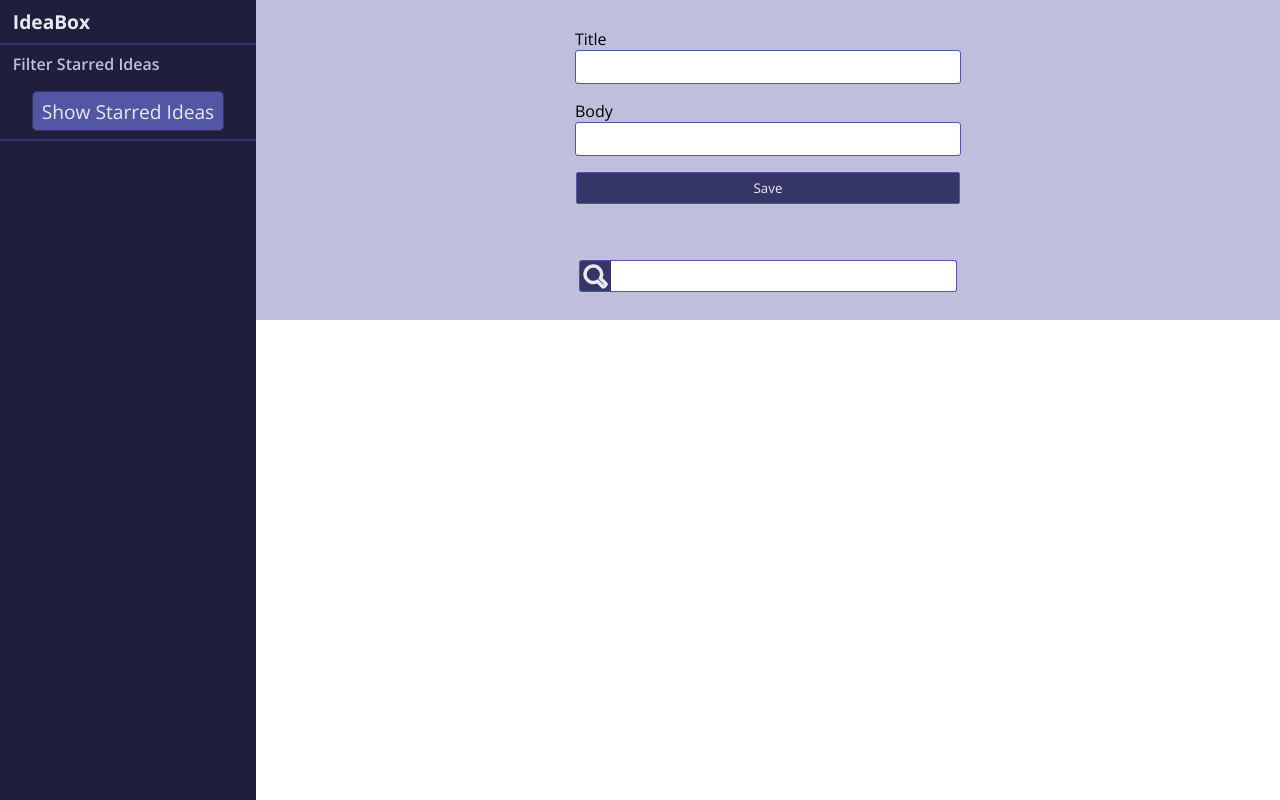
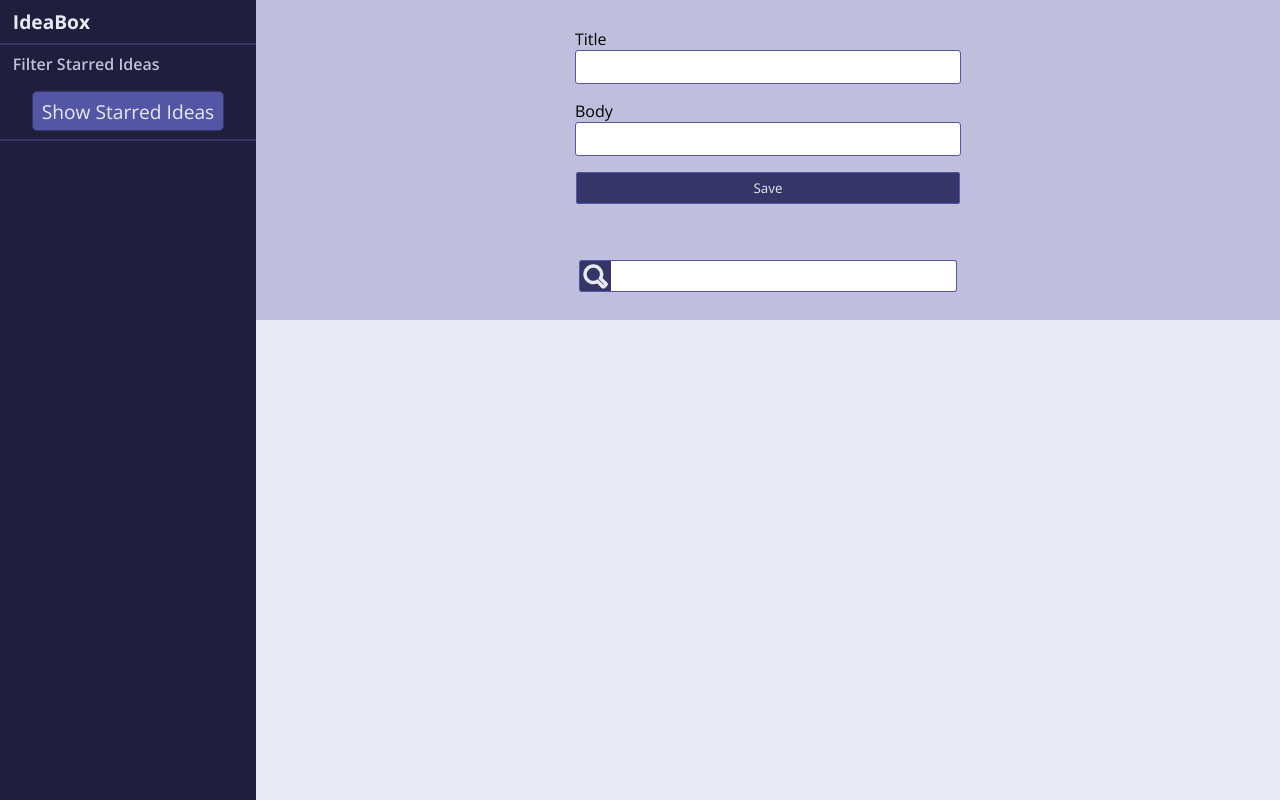
Before and after one commit to nathanielmillard/idea-box, a React (Create React App) app: page / in a window 1280 px wide. Built offline with nearby package versions, Linux system fonts and the light colour scheme.

Commit message:
Basic format on card area.

```diff
--- a/src/Components/CardArea/CardArea.css
+++ b/src/Components/CardArea/CardArea.css
@@ -0,0 +1,9 @@
+.CardArea {
+  background-color: #eaeaf4;
+  height: 56vh;
+  overflow: scroll;
+  padding: 2vh 1vh 2vh 1vh;
+  display: flex;
+  flex-direction: row;
+  flex-wrap: wrap;
+}
--- a/src/Components/IdeaCard/IdeaCard.css
+++ b/src/Components/IdeaCard/IdeaCard.css
@@ -4,6 +4,7 @@
   display: flex;
   flex-direction: column;
   border: 1px solid #1f1f3d;
+  background-color: #ffffff;
   margin: 0 1vh 1vh 1vh;
 }
 
```
